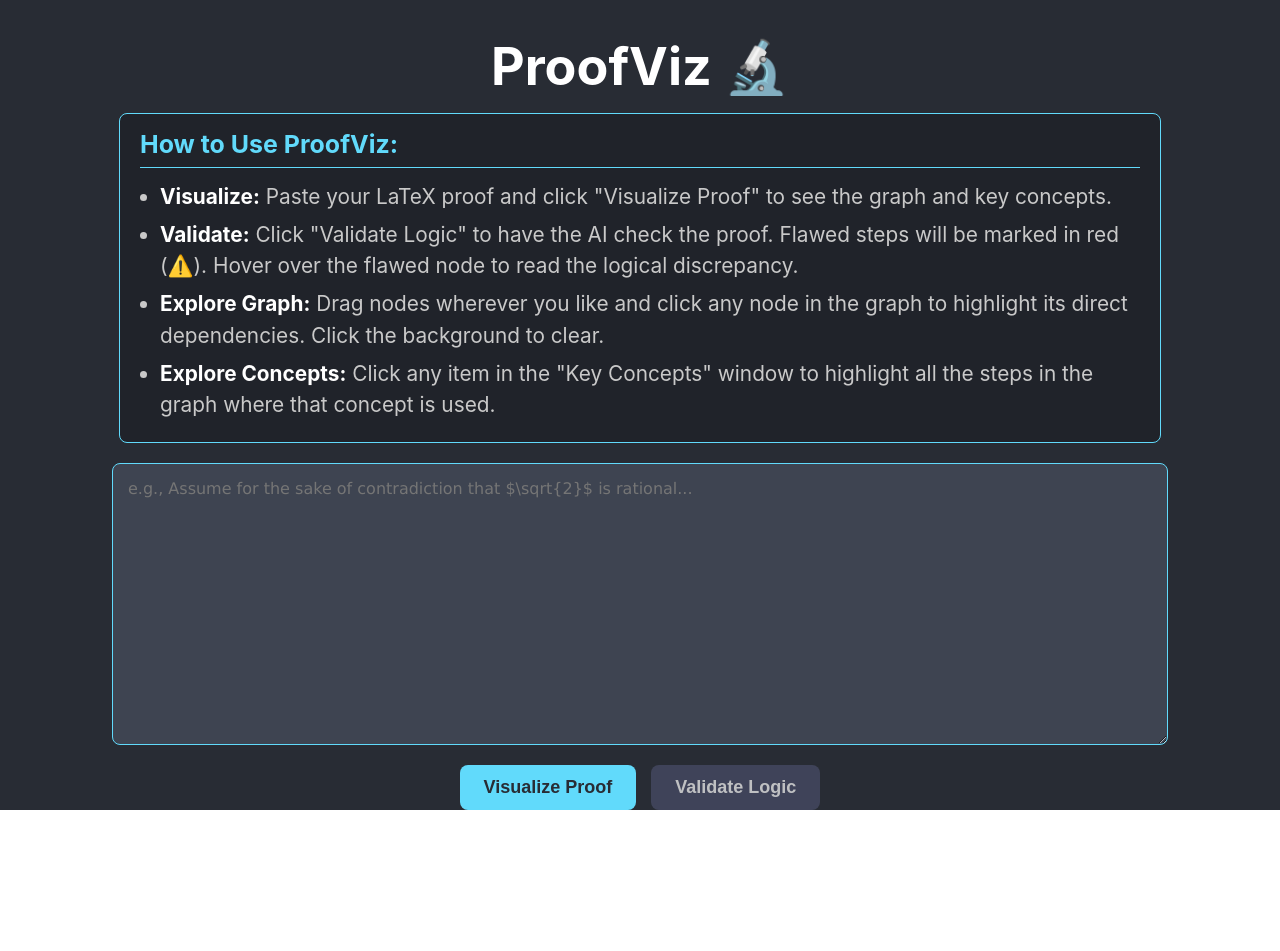
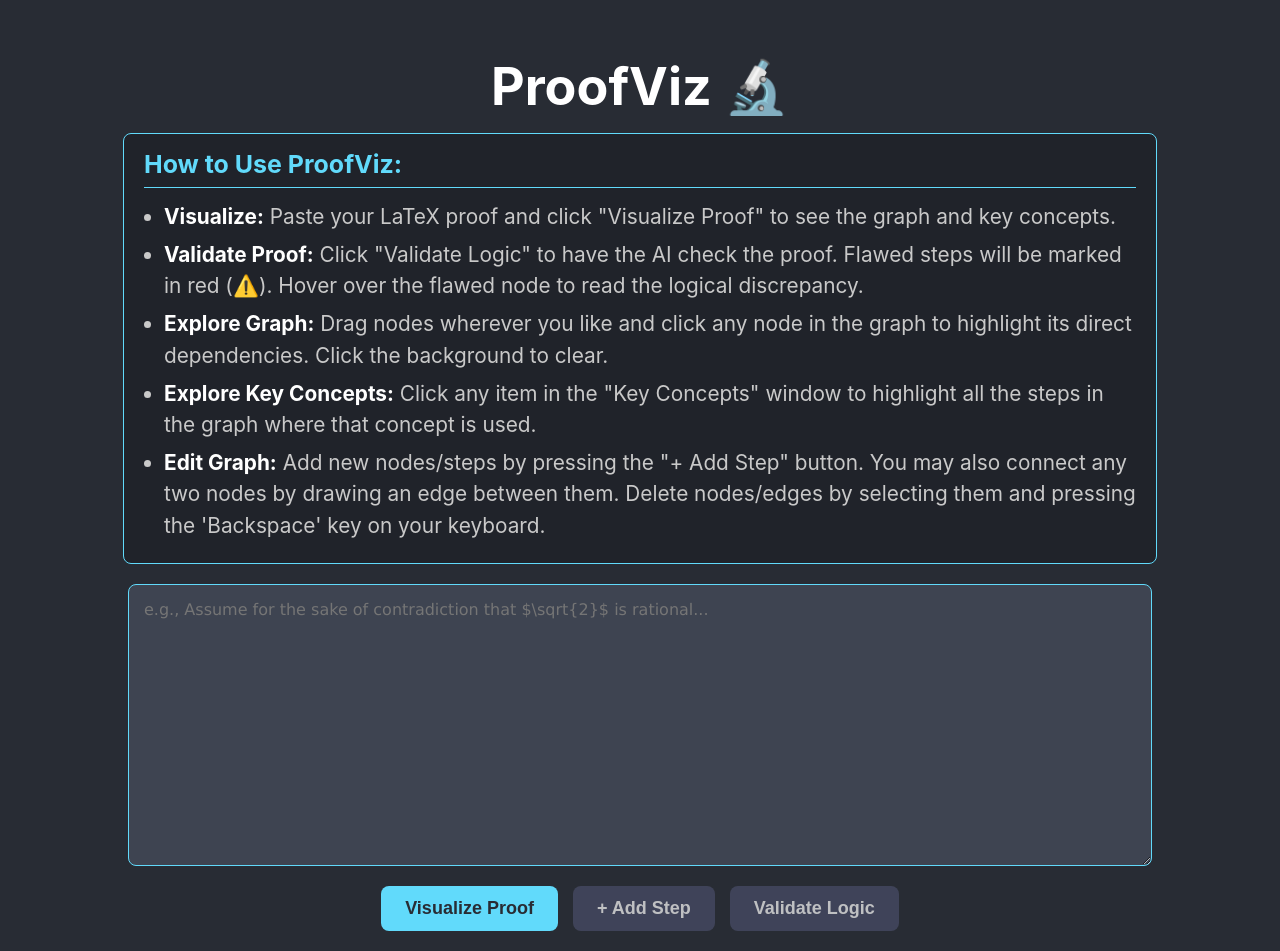
Before and after one commit to MaxHaro/ProofViz, a React (Create React App) app in the folder proofviz-frontend/: page / in a window 1280 px wide. Before the commit the page ends 810 px from the top, so only its background shows below. Built offline with nearby package versions, Linux system fonts and the light colour scheme.

Commit message:
Added new graph editing features

```diff
--- a/proofviz-frontend/src/App.css
+++ b/proofviz-frontend/src/App.css
@@ -21,6 +21,7 @@
   justify-content: center;
   font-size: calc(10px + 2vmin);
   color: white;
+  padding: 20px;
 }
 
 .proof-textarea {
@@ -242,3 +243,27 @@
 .instructions-box li strong {
   color: #ffffff; /* Make the feature name stand out */
 }
+
+/* New Action Button Style */
+.action-button {
+  margin-top: 20px;
+  padding: 12px 24px;
+  font-size: 18px;
+  font-weight: bold;
+  color: #fff;
+  background-color: #2b6cb0; /* Distinct Blue color */
+  border: none;
+  border-radius: 8px;
+  cursor: pointer;
+  transition: background-color 0.2s;
+}
+
+.action-button:hover {
+  background-color: #2c5282;
+}
+
+.action-button:disabled {
+  background-color: #4a4e69;
+  cursor: not-allowed;
+  opacity: 0.7;
+}
--- a/proofviz-frontend/src/App.js
+++ b/proofviz-frontend/src/App.js
@@ -192,6 +192,39 @@ function App() {
     setHighlightedNodes(new Set());
   }, []);
 
+
+  /**
+   * Manually adds a new node to the graph.
+   * Prompts the user for the label text (supporting LaTeX) and updates graphData.
+   */
+  const handleAddNode = () => {
+    // Check if a graph exists
+    if (!graphData) return;
+
+    // Prompt user for text
+    const label = prompt("Enter text for new step (wrap math in $...$):");
+    if (!label) return; // Exit if user cancelled
+
+    // Create a unique ID
+    const newId = prompt("Enter node ID for your new step (e.g. N1, N7, Explanation, etc.):");
+    if (!newId) return;
+
+    // Create the new node object
+    const newNode = {
+      id: newId,
+      label: label, // The MathNode component will automatically render LaTeX here
+      type: 'deduction',
+      // isValid will default to true in MathNode
+      // critique will default to "" in MathNode
+    };
+
+    // Update the state
+    setGraphData(prev => ({
+      ...prev,
+      nodes: [...prev.nodes, newNode] // Append the new node
+    }));
+  };
+
   // --- Render the main component ---
   return (
     <div className="App">
@@ -204,13 +237,16 @@ function App() {
               <strong>Visualize:</strong> Paste your LaTeX proof and click "Visualize Proof" to see the graph and key concepts.
             </li>
             <li>
-              <strong>Validate:</strong> Click "Validate Logic" to have the AI check the proof. Flawed steps will be marked in red (⚠️). Hover over the flawed node to read the logical discrepancy.
+              <strong>Validate Proof:</strong> Click "Validate Logic" to have the AI check the proof. Flawed steps will be marked in red (⚠️). Hover over the flawed node to read the logical discrepancy.
             </li>
             <li>
               <strong>Explore Graph:</strong> Drag nodes wherever you like and click any node in the graph to highlight its direct dependencies. Click the background to clear.
             </li>
             <li>
-              <strong>Explore Concepts:</strong> Click any item in the "Key Concepts" window to highlight all the steps in the graph where that concept is used.
+              <strong>Explore Key Concepts:</strong> Click any item in the "Key Concepts" window to highlight all the steps in the graph where that concept is used.
+            </li>
+            <li>
+              <strong>Edit Graph:</strong> Add new nodes/steps by pressing the "+ Add Step" button. You may also connect any two nodes by drawing an edge between them. Delete nodes/edges by selecting them and pressing the 'Backspace' key on your keyboard.
             </li>
           </ul>
         </div>
@@ -231,6 +267,14 @@ function App() {
             disabled={isLoading}
           >
             {isLoading ? 'Visualizing...' : 'Visualize Proof'}
+          </button>
+
+          <button
+            className="action-button"
+            onClick={handleAddNode}
+            disabled={!graphData || isLoading}
+          >
+            + Add Step
           </button>
 
           <button
--- a/proofviz-frontend/src/ConceptsWindow.js
+++ b/proofviz-frontend/src/ConceptsWindow.js
@@ -43,7 +43,7 @@ const ConceptsWindow = ({ concepts, onConceptClick }) => {
 
   return (
     <div className="concepts-window">
-      <h3>Key Concepts Used:</h3>
+      <h3>Key Concepts:</h3>
 
       {/* Conditionally render the list:
         - If the concepts array is not empty, map over it and display each concept.
--- a/proofviz-frontend/src/GraphDisplay.js
+++ b/proofviz-frontend/src/GraphDisplay.js
@@ -12,8 +12,8 @@
  * based on the props it receives.
  */
 
-import React, { useEffect, useLayoutEffect } from 'react';
-import ReactFlow, { useNodesState, useEdgesState, Background, Controls } from 'reactflow';
+import React, { useEffect, useLayoutEffect, useCallback } from 'react';
+import ReactFlow, { useNodesState, useEdgesState, addEdge, Background, Controls } from 'reactflow';
 import MathNode from './MathNode';
 import 'reactflow/dist/style.css';
 
@@ -140,6 +140,15 @@ const GraphDisplay = ({ graphData, highlightedNodes, onNodeClick, onPaneClick })
   const [edges, setEdges, onEdgesChange] = useEdgesState([]);
 
   /**
+   * Handler for connecting nodes manually.
+   * React Flow calls this when you drag a line from one handle to another.
+   */
+  const onConnect = useCallback(
+    (params) => setEdges((eds) => addEdge({ ...params, animated: true }, eds)),
+    [setEdges]
+  );
+
+  /**
    * Hook 1: (Layout Effect)
    * Runs when new `graphData` arrives.
    * This hook transforms the AI's JSON into React Flow nodes, calculates
@@ -238,6 +247,7 @@ const GraphDisplay = ({ graphData, highlightedNodes, onNodeClick, onPaneClick })
         // Pass the click handlers up to the App component
         onNodeClick={(event, node) => onNodeClick(node.id)}
         onPaneClick={onPaneClick}
+        onConnect={onConnect}
         nodeTypes={nodeTypes} // Tell React Flow to use our 'mathNode'
         fitView // Automatically zoom/pan to fit the graph
         minZoom={0.2} // Allow user to zoom out further
```
